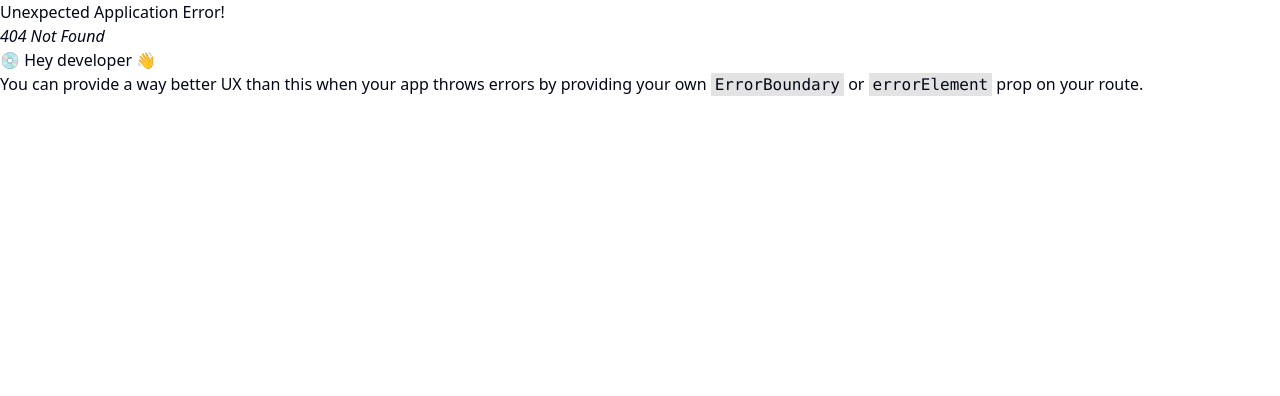
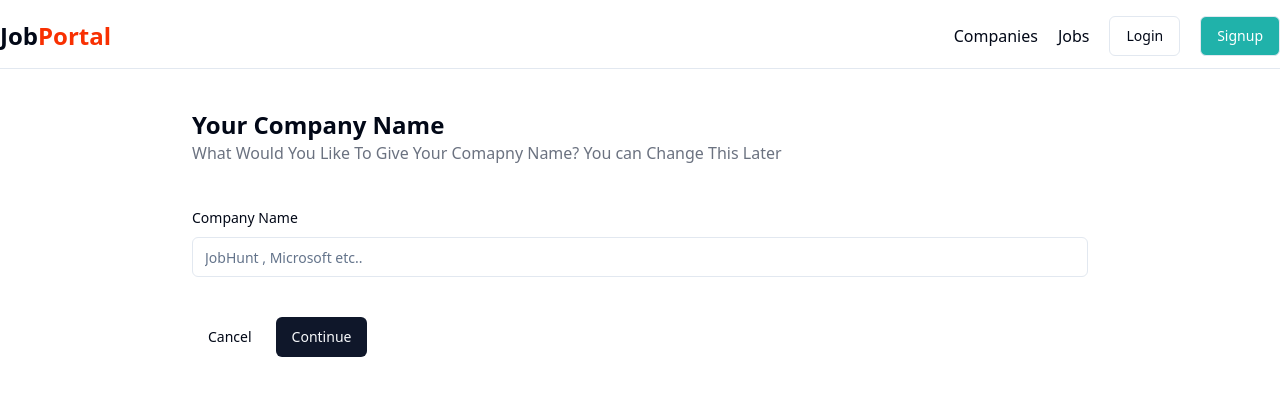
Before and after one commit to DhruvPatel2509/Job_portal, a React (Vite) app in the folder Frontend/: page /admin/companie/create in a window 1280 px wide. Before the commit this address had no page. Shown: the top 396 px of the page. Built offline with nearby package versions, Linux system fonts and the light colour scheme.

Commit message:
New Company Add

```diff
--- a/Frontend/src/components/AppliedJobTable.jsx
+++ b/Frontend/src/components/AppliedJobTable.jsx
@@ -1,4 +1,3 @@
-import React from "react";
 import { Badge } from "@/components/ui/badge";
 
 import {
--- a/Frontend/src/components/admin/Companies.jsx
+++ b/Frontend/src/components/admin/Companies.jsx
@@ -1,9 +1,22 @@
-import React from 'react'
+import { Input } from "@/components/ui/input";
+import { Button } from "@/components/ui/button";
+import CompaniesTable from "./CompaniesTable";
+import { useNavigate } from "react-router-dom";
 
 function Companies() {
+  const navigate = useNavigate();
+
   return (
-    <div>Companies</div>
-  )
+    <>
+      <div className="max-w-6xl mx-auto my-10 ">
+        <div className="flex items-center justify-between my-5">
+          <Input className="w-fit" placeholder="Filter By Name" />
+          <Button onClick={() => navigate("/admin/companie/create")}> New Company</Button>
+        </div>
+        <CompaniesTable />
+      </div>
+    </>
+  );
 }
 
-export default Companies
+export default Companies;
--- /dev/null
+++ b/Frontend/src/components/admin/CompaniesTable.jsx
@@ -0,0 +1,60 @@
+import { Avatar, AvatarFallback, AvatarImage } from "@/components/ui/avatar";
+import {
+  Popover,
+  PopoverContent,
+  PopoverTrigger,
+} from "@/components/ui/popover";
+
+import {
+  Table,
+  TableBody,
+  TableCaption,
+  TableCell,
+  TableHead,
+  TableHeader,
+  TableRow,
+} from "@/components/ui/table";
+import { Edit2Icon, MoreHorizontalIcon } from "lucide-react";
+
+function CompaniesTable() {
+  return (
+    <>
+      <Table>
+        <TableCaption>A List Of Your Recent Registered Companies</TableCaption>
+        <TableHeader>
+          <TableRow>
+            <TableHead>Logo</TableHead>
+            <TableHead>Name</TableHead>
+            <TableHead>Date</TableHead>
+            <TableHead className="text-right">Action</TableHead>
+          </TableRow>
+        </TableHeader>
+        <TableBody>
+          <TableCell>
+            <Avatar>
+              <AvatarImage src="" />
+              <AvatarFallback>CN</AvatarFallback>
+            </Avatar>
+          </TableCell>
+          <TableCell>Company Name</TableCell>
+          <TableCell>18-08-2024</TableCell>
+          <TableCell className="text-right cursor-pointer">
+            <Popover>
+              <PopoverTrigger>
+                <MoreHorizontalIcon />
+              </PopoverTrigger>
+              <PopoverContent className="w-32">
+                <div className="flex items-center gap-2 cursor-pointer w-fit">
+                  <Edit2Icon className="w-4" />
+                  <span>Edit</span>
+                </div>
+              </PopoverContent>
+            </Popover>
+          </TableCell>
+        </TableBody>
+      </Table>
+    </>
+  );
+}
+
+export default CompaniesTable;
--- /dev/null
+++ b/Frontend/src/components/admin/CompanySetup.jsx
@@ -0,0 +1,7 @@
+import React from "react";
+
+function CompanySetup() {
+  return <div>CompanySetup</div>;
+}
+
+export default CompanySetup;
--- /dev/null
+++ b/Frontend/src/components/admin/CreateCompany.jsx
@@ -0,0 +1,76 @@
+/* eslint-disable no-unused-vars */
+import { Label } from "@/components/ui/label";
+import { Input } from "@/components/ui/input";
+import { Button } from "@/components/ui/button";
+import { useNavigate } from "react-router-dom";
+import axios from "axios";
+import { COMPANY_API_END_POINT } from "../../utils/constant";
+import { useState } from "react";
+import { toast } from "sonner";
+import { useDispatch } from "react-redux";
+import { setSingleCompany } from "../../redux/companySlice";
+
+function CreateCompany() {
+  const navigate = useNavigate();
+  const [companyName, setCompanyName] = useState("");
+  const dispatch = useDispatch();
+
+  const registerNewCompany = async () => {
+    try {
+      const res = await axios.post(
+        `${COMPANY_API_END_POINT}/registerCompany`,
+        { companyName },
+        {
+          headers: {
+            "Content-Type": "application/json",
+          },
+          withCredentials: true,
+        }
+      );
+      console.log(res);
+      if (res.data.success) {
+        toast.success(res.data.message);
+        dispatch(setSingleCompany(res.data.data));
+      }
+    } catch (error) {
+      if (error.response) {
+        console.error("Error Response:", error.response.data);
+        console.error("Status Code:", error.response.status);
+      } else {
+        console.error("Error:", error.message);
+      }
+    }
+  };
+
+  return (
+    <>
+      <div className="max-w-4xl mx-auto">
+        <div className="my-10">
+          <h1 className="text-2xl font-bold">Your Company Name</h1>
+          <p className="text-gray-500">
+            What Would You Like To Give Your Comapny Name? You can Change This
+            Later
+          </p>
+        </div>
+        <Label>Company Name</Label>
+        <Input
+          type="text"
+          className="my-2"
+          onChange={(e) => setCompanyName(e.target.value)}
+          placeholder="JobHunt , Microsoft etc.. "
+        />
+        <div className="flex items-center gap-2 my-10">
+          <Button
+            variant="outlines"
+            onClick={() => navigate("/admin/companies")}
+          >
+            Cancel
+          </Button>
+          <Button onClick={registerNewCompany}>Continue</Button>
+        </div>
+      </div>
+    </>
+  );
+}
+
+export default CreateCompany;
--- a/Frontend/src/components/pages/Profile.jsx
+++ b/Frontend/src/components/pages/Profile.jsx
@@ -1,4 +1,4 @@
-import React, { useState } from "react";
+import { useState } from "react";
 import { Avatar, AvatarImage } from "@/components/ui/avatar";
 import { Button } from "@/components/ui/button";
 import { Contact, Mail, Pen } from "lucide-react";
@@ -16,14 +16,14 @@ function Profile() {
 
   return (
     <>
-      <div className="max-w-4xl mx-auto bg-white border border-gray-200 rounded-2xl my-5 p-8">
+      <div className="max-w-4xl p-8 mx-auto my-5 bg-white border border-gray-200 rounded-2xl">
         <div className="flex justify-between">
           <div className="flex items-center gap-4">
-            <Avatar className="h-24 w-24">
+            <Avatar className="w-24 h-24">
               <AvatarImage src={authUser?.profile?.profilePhoto}  />
             </Avatar>
             <div>
-              <h1 className="font-medium text-xl">{authUser?.fullname}</h1>
+              <h1 className="text-xl font-medium">{authUser?.fullname}</h1>
               <p>{authUser?.profile?.bio}</p>
             </div>
           </div>
@@ -54,12 +54,12 @@ function Profile() {
           </div>
         </div>
         <div className="grid w-full max-w-sm items-center gap-1.5">
-          <Label className="text-md font-bold">Resume</Label>
+          <Label className="font-bold text-md">Resume</Label>
           {isResume ? (
             <a
               target="_blank"
               href={authUser?.profile?.resume}
-              className="text-blue-500 w-full hover:underline cursor-pointer"
+              className="w-full text-blue-500 cursor-pointer hover:underline"
             >
               {authUser?.profile?.resumeOrignalName}
             </a>
@@ -69,7 +69,7 @@ function Profile() {
         </div>
       </div>
       <div className="max-w-4xl mx-auto bg-white rounded-2xl">
-        <h1 className="font-bold text-lg my-5">Applied Jobs</h1>
+        <h1 className="my-5 text-lg font-bold">Applied Jobs</h1>
         <AppliedJobTable />
       </div>
 
--- a/Frontend/src/components/shared/Navbar.jsx
+++ b/Frontend/src/components/shared/Navbar.jsx
@@ -1,4 +1,3 @@
-import React, { useState } from "react";
 import { Link, useNavigate } from "react-router-dom";
 import { Avatar, AvatarFallback, AvatarImage } from "@/components/ui/avatar";
 import {
@@ -12,6 +11,8 @@ import { useDispatch, useSelector } from "react-redux";
 import axios from "axios";
 import { USER_API_END_POINT } from "../../utils/constant";
 import { setAuthUser } from "../../redux/authSlice";
+import { setAllJobs, setSingleJob } from "../../redux/jobSlice";
+import { setSingleCompany } from "../../redux/companySlice";
 
 export const Navbar = () => {
   const { authUser } = useSelector((store) => store.auth);
@@ -26,6 +27,9 @@ export const Navbar = () => {
       });
       if (res.data.success) {
         dispatch(setAuthUser(null));
+        dispatch(setSingleJob(null));
+        dispatch(setAllJobs(null));
+        dispatch(setSingleCompany(null));
         navigate("/");
       }
     } catch (error) {
--- /dev/null
+++ b/Frontend/src/redux/companySlice.js
@@ -0,0 +1,15 @@
+import { createSlice } from "@reduxjs/toolkit";
+
+const companySlice = createSlice({
+  name: "company",
+  initialState: {
+    singleComapny: null,
+  },
+  reducers: {
+    setSingleCompany: (state, action) => {
+      state.singleComapny = action.payload;
+    },
+  },
+});
+export const { setSingleCompany } = companySlice.actions;
+export default companySlice.reducer;
--- a/Frontend/src/redux/store.js
+++ b/Frontend/src/redux/store.js
@@ -13,6 +13,7 @@ import {
 } from "redux-persist";
 import storage from "redux-persist/lib/storage";
 import { PersistGate } from "redux-persist/integration/react";
+import companySlice from "./companySlice";
 
 const persistConfig = {
   key: "root",
@@ -23,6 +24,7 @@ const persistConfig = {
 const rootReducer = combineReducers({
   auth: authSlice,
   job: jobSlice,
+  company: companySlice,
 });
 
 const persistedReducer = persistReducer(persistConfig, rootReducer);
--- a/Frontend/src/utils/constant.js
+++ b/Frontend/src/utils/constant.js
@@ -1,4 +1,5 @@
 export const USER_API_END_POINT = "http://localhost:8000/api/v1/user";
 export const JOB_API_END_POINT = "http://localhost:8000/api/v1/job";
+export const COMPANY_API_END_POINT = "http://localhost:8000/api/v1/company";
 export const APPLICATION_API_END_POINT =
   "http://localhost:8000/api/v1/application";
```
Also changed, not shown: Frontend/src/App.jsx (+10 -0 lines).
